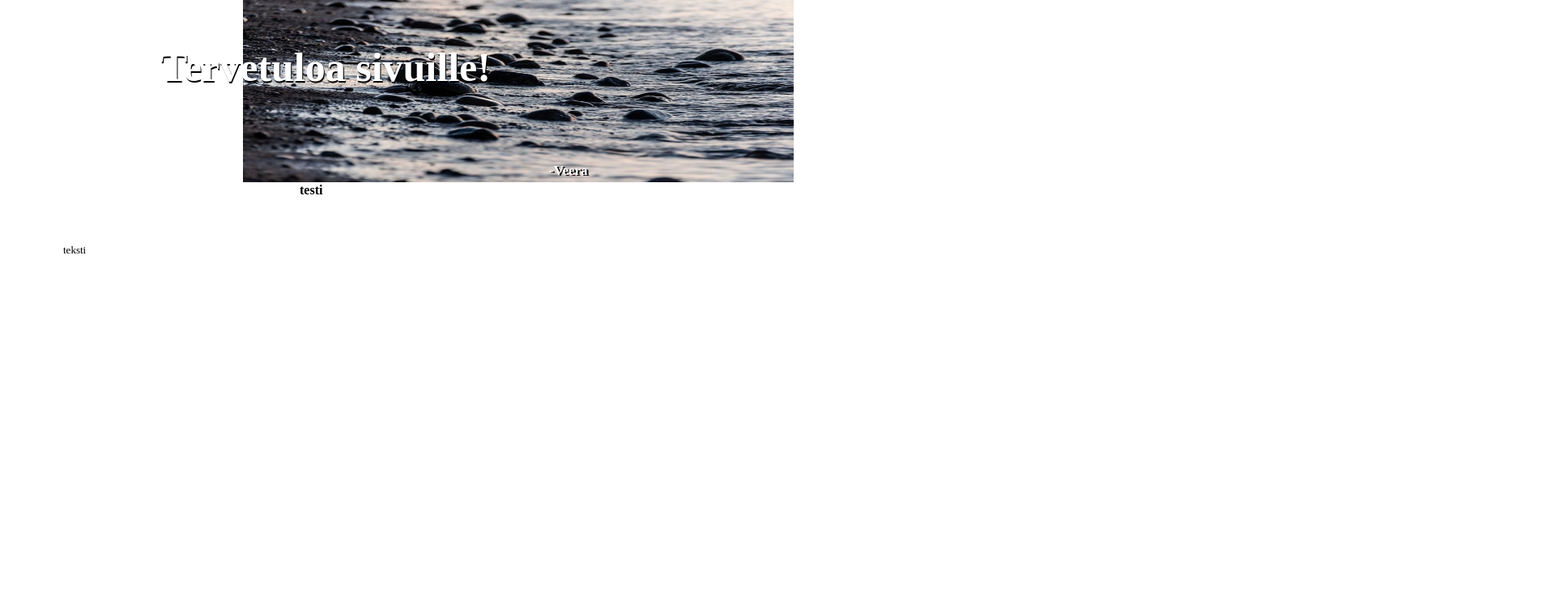
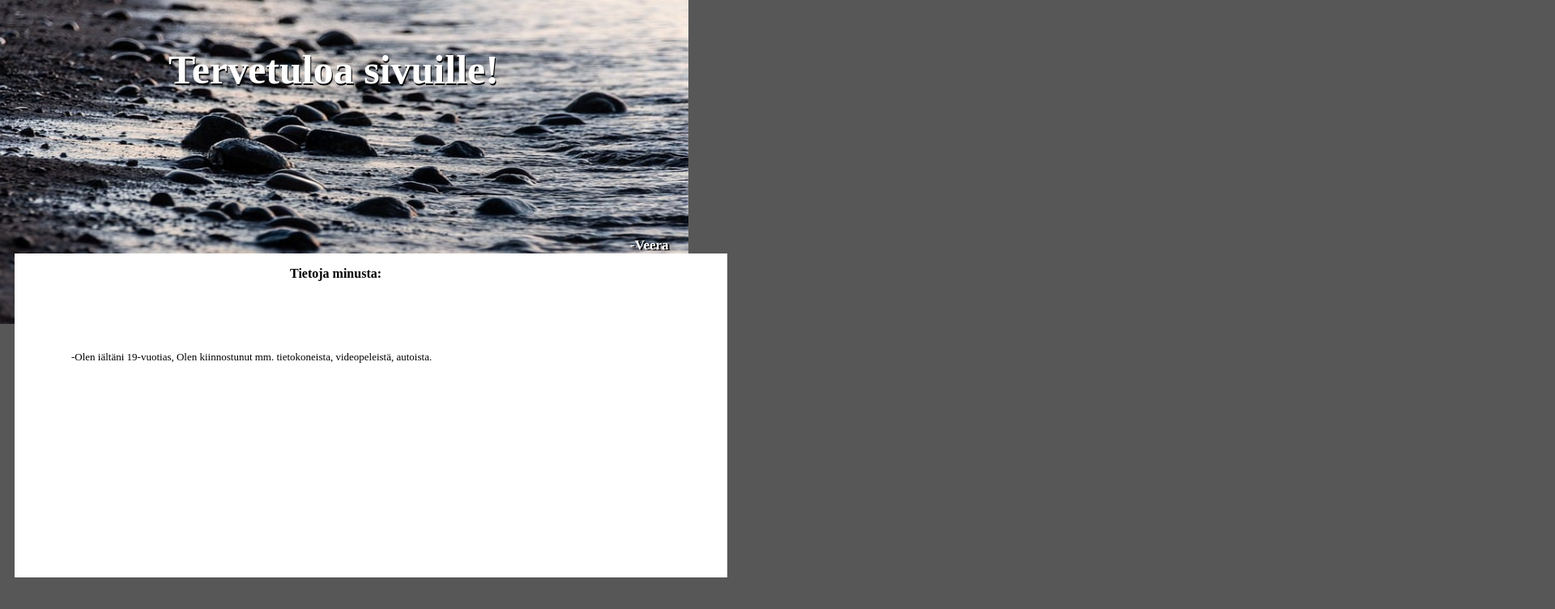
Before and after one commit to Veera776/kotisivu, a plain HTML site: page index.html in a window 1280 px wide. Shown: the top 752 px of the page at 81% size, 1920 px wide, since content can reach past the window. Drawn offline with Linux system fonts and the light colour scheme.

Commit message:
lisätty tekstiä ja muokattu ulkoasua

```diff
--- a/index.html
+++ b/index.html
@@ -7,15 +7,23 @@
     <link rel="stylesheet" href="style.css">
 
 </head>
+
 <body>
+
+<div class="container">
+    <p>-Olen iältäni 19-vuotias,
+        Olen kiinnostunut mm. tietokoneista, videopeleistä, autoista.
+        </p>
+
+</div>
 
   <h1>Tervetuloa sivuille!</h1>
 
 <h6>-Veera</h6>
 
-<h3>testi</h3>
+<h3>Tietoja minusta:</h3>
 
-<p>teksti</p>
+
 
 
 </body>
--- a/style.css
+++ b/style.css
@@ -3,9 +3,10 @@ h1{
     font-family: 'Times New Roman', Times, serif;
     text-shadow: 1px 2px black;
 color:white;
- position:relative;
- top: 20px;
- left: 190px;
+ position:absolute;
+ top: 10px;
+ left: 200px;
+
 }
 
 h6{
@@ -13,9 +14,9 @@ h6{
     font-family:'Times New Roman', Times, serif;
     text-shadow: 2px 1px black;
     color: white;
-    position:relative;
-    top: 70px;
-    left: 670px;
+    position:absolute;
+    top: 240px;
+    left: 770px;
 
 }
 
@@ -24,8 +25,8 @@ h3{
   font-family: 'Times New Roman', Times, serif;
   color: black;
   position: absolute;
-  top: 210px;
-  left: 370px;
+  top: 300px;
+  left: 350px;
 
 }
 
@@ -34,13 +35,25 @@ p{
     font-family: 'Times New Roman', Times, serif;
     color: black;
     position: relative;
-    top: 110px;
+    top: 120px;
     left: 70px;
 }
 
 body{
-background-image: url("ranta.jpg");
-background-repeat: no-repeat;
-background-size: 680px 230px;
-background-position: center center;
+ background-color: rgb(88, 87, 87);
+   background-image: url("ranta.jpg");
+   background-repeat: no-repeat;
+   background-size: 850px 400px;
+   position: relative;
+   top: 250;
+   left: 70;
 }
+
+.container{
+    width: 880px;
+    height: 400px ;
+    background-color: white;
+    position: relative;
+    top: 300px;
+    left:10px ;
+}
```
